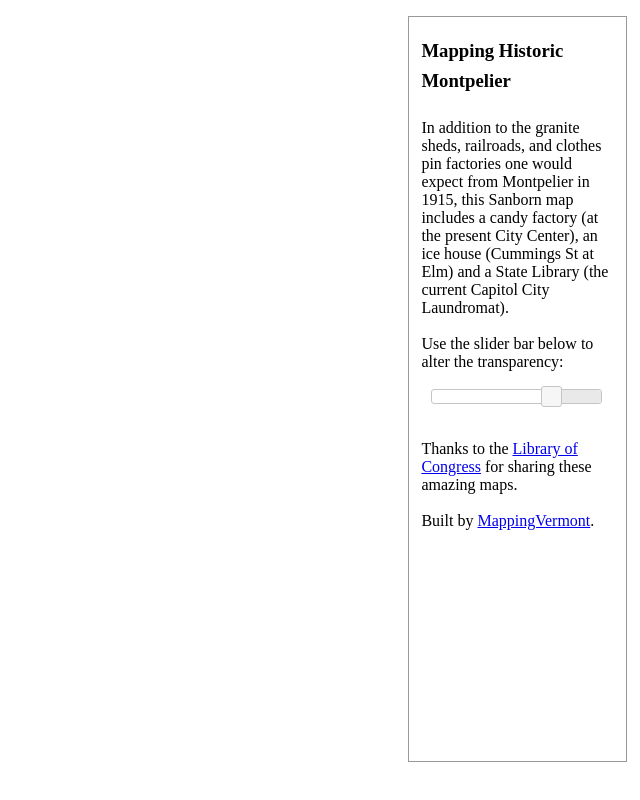
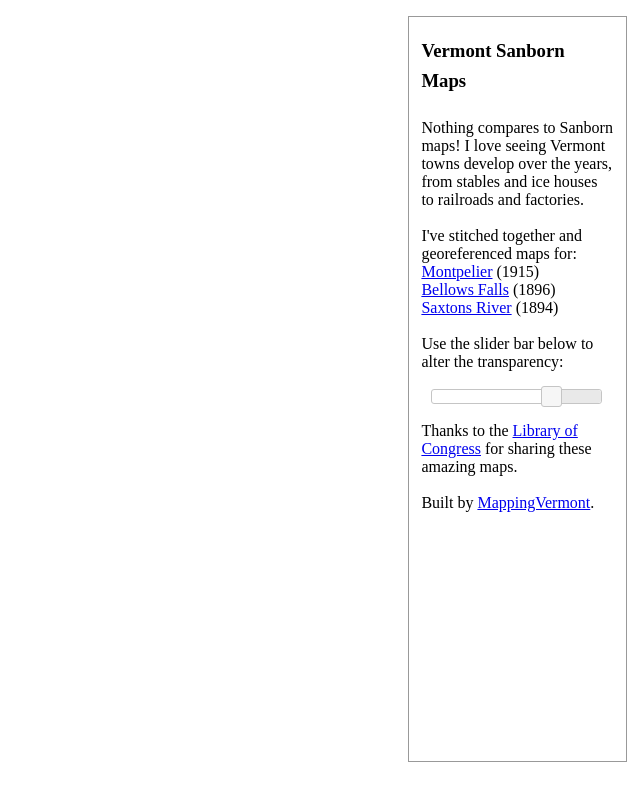
Before and after one commit to mappingvermont/sanborn-vt, a website with bundled scripts: page index.html in a window 1280 px wide. Shown: the whole page, without its empty margins (640-1280 px from the left). Built offline with nearby package versions, Linux system fonts and the light colour scheme; no server answers.

Commit message:
update side panel text

```diff
--- a/index.html
+++ b/index.html
@@ -34,13 +34,13 @@
 
 	<div id="sidebar">
 		<div class="sidebar_header">
-			<h3>Mapping Historic Montpelier</h3>
+			<h3>Vermont Sanborn Maps</h3>
 		</div>
 		<div class="sidebar_content">
 
-			 In addition to the granite sheds, railroads, and clothes pin factories one would expect from Montpelier in 1915, this Sanborn map
-
-			 includes a candy factory (at the present City Center), an ice house (Cummings St at Elm) and a State Library (the current Capitol City Laundromat).
+			 Nothing compares to Sanborn maps! I love seeing Vermont towns develop over the years, from stables and ice houses to railroads and factories.
+			 <br>
+			 <br>I've stitched together and georeferenced maps for:<br><a href="#18/44.26014/-72.57455">Montpelier</a> (1915) <a href='#18/43.133752/-72.444082'><br>Bellows Falls</a> (1896)<br> <a href='#18/43.138568/-72.507736'>Saxtons River</a> (1894)
 
 			 <br><br>
 			 Use the slider bar below to alter the transparency:
@@ -49,7 +49,7 @@
 			 <div id="slider">
 			 </div>
 
-			 <br><br>
+			 <br>
 			 Thanks to the <a href="http://www.loc.gov/rr/geogmap/sanborn/city.php?CITY=Montpelier&stateID=52" target="_blank">Library of Congress</a> for sharing these amazing maps.<br><br>
 
 			 Built by <a href="http://www.mappingvermont.org" target="blank">MappingVermont</a>.
```
